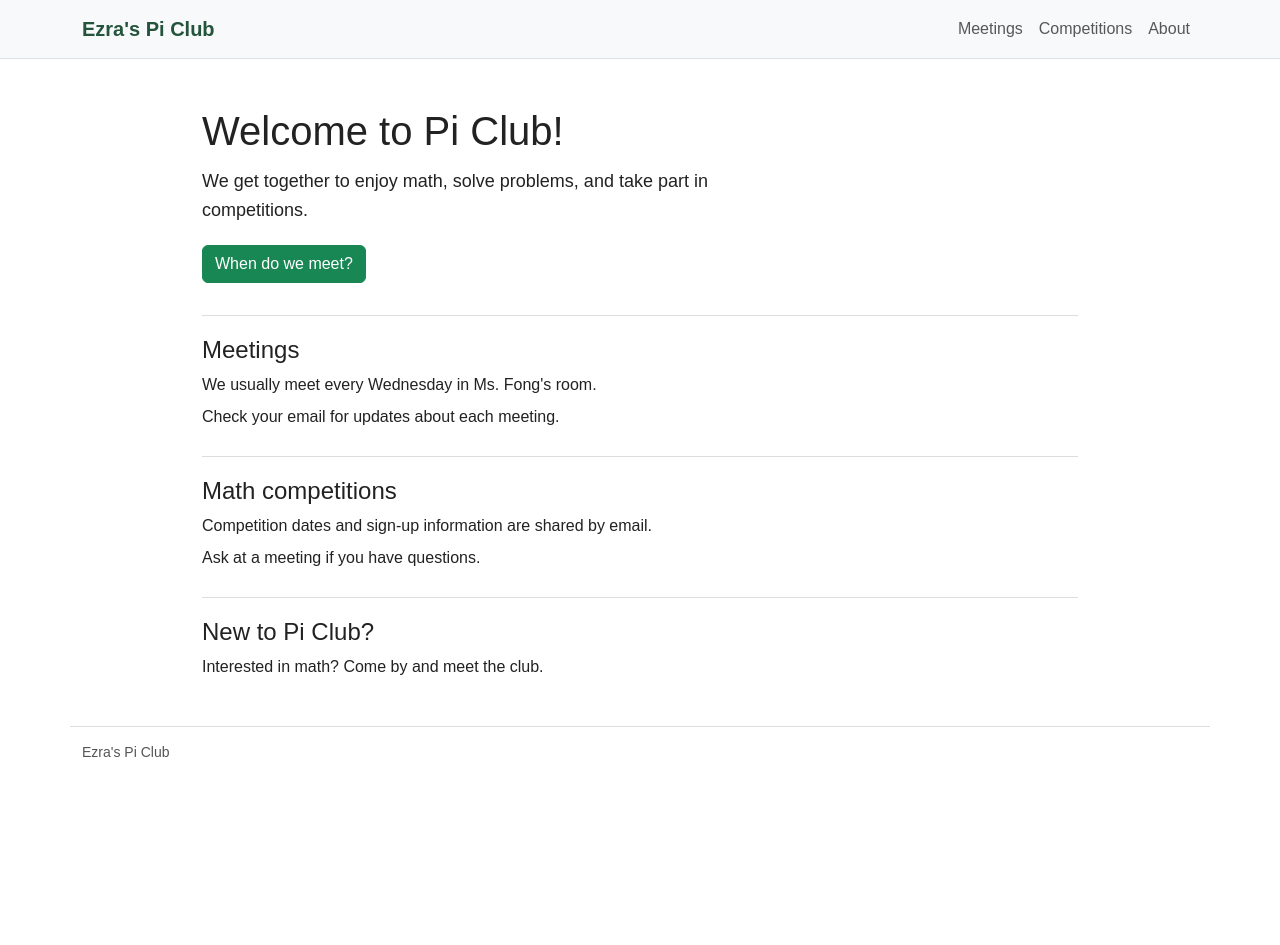
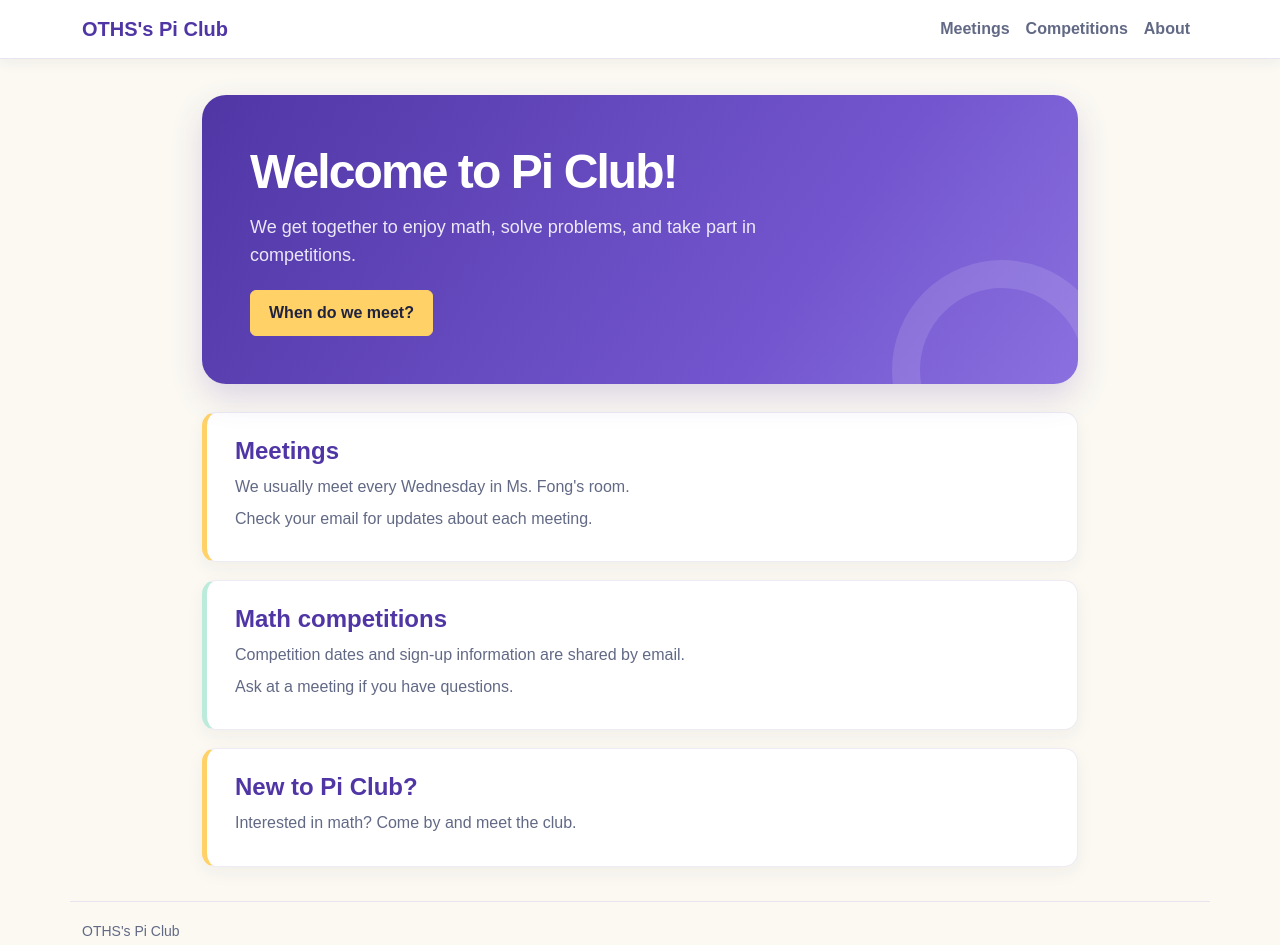
Before and after one commit to Chrisc6000/PI-clup-client-website, a plain HTML site: page index.html in a window 1280 px wide. Before the commit the page ends 800 px from the top, so only its background shows below. Drawn offline with nearby package versions, Linux system fonts and the light colour scheme.

```diff
--- a/index.html
+++ b/index.html
@@ -3,8 +3,8 @@
   <head>
     <meta charset="utf-8">
     <meta name="viewport" content="width=device-width, initial-scale=1">
-    <meta name="description" content="Meeting and competition information for Ezra's Pi Club.">
-    <title>Ezra's Pi Club</title>
+    <meta name="description" content="Meeting and competition information for OTHS's Pi Club.">
+    <title>OTHS's Pi Club</title>
     <link
       href="https://cdn.jsdelivr.net/npm/bootstrap@5.3.3/dist/css/bootstrap.min.css"
       rel="stylesheet"
@@ -16,7 +16,7 @@
   <body>
     <nav class="navbar navbar-expand-lg bg-light border-bottom">
       <div class="container">
-        <a class="navbar-brand" href="index.html">Ezra's Pi Club</a>
+        <a class="navbar-brand" href="index.html">OTHS's Pi Club</a>
         <button
           class="navbar-toggler"
           type="button"
@@ -64,7 +64,7 @@
     </main>
 
     <footer class="container site-footer">
-      <p>Ezra's Pi Club</p>
+      <p>OTHS's Pi Club</p>
     </footer>
     <script
       src="https://cdn.jsdelivr.net/npm/bootstrap@5.3.3/dist/js/bootstrap.bundle.min.js"
--- a/styles.css
+++ b/styles.css
@@ -1,16 +1,47 @@
+:root {
+  --ink: #20233f;
+  --muted: #626985;
+  --plum: #5036a5;
+  --plum-dark: #382477;
+  --mint: #bcebdc;
+  --gold: #ffd166;
+  --paper: #fbf9f2;
+  --white: #fff;
+}
+
 body {
-  color: #222;
+  color: var(--ink);
+  background: var(--paper);
   font-family: Arial, sans-serif;
   line-height: 1.6;
 }
 
-.navbar-brand {
-  color: #24543b;
-  font-weight: bold;
+.navbar.bg-light {
+  background-color: var(--white) !important;
+  border-bottom-color: #e8e4f0 !important;
+  box-shadow: 0 3px 14px rgb(32 35 63 / 6%);
 }
 
-.navbar-brand:hover {
-  color: #193b29;
+.navbar-brand {
+  color: var(--plum);
+  font-weight: 700;
+}
+
+.navbar-brand:hover,
+.navbar-brand:focus {
+  color: var(--plum-dark);
+}
+
+.navbar .nav-link {
+  color: var(--muted);
+  font-weight: 600;
+  transition: color 160ms ease;
+}
+
+.navbar .nav-link:hover,
+.navbar .nav-link:focus,
+.navbar .nav-link.active {
+  color: var(--plum);
 }
 
 .site-content {
@@ -18,39 +49,94 @@ body {
 }
 
 .intro {
-  padding: 48px 0 32px;
+  position: relative;
+  overflow: hidden;
+  margin: 36px 0 28px;
+  padding: 48px;
+  border-radius: 24px;
+  background: linear-gradient(125deg, var(--plum) 0%, #7356cf 68%, #8a70df 100%);
+  box-shadow: 0 14px 32px rgb(80 54 165 / 18%);
+  color: var(--white);
+}
+
+.intro::after {
+  position: absolute;
+  right: -34px;
+  bottom: -96px;
+  width: 220px;
+  height: 220px;
+  border: 28px solid rgb(255 255 255 / 12%);
+  border-radius: 50%;
+  content: "";
 }
 
 .intro h1 {
+  position: relative;
+  z-index: 1;
   margin-bottom: 12px;
+  font-size: clamp(2rem, 5vw, 3rem);
+  font-weight: 750;
+  letter-spacing: -0.04em;
 }
 
 .intro p {
+  position: relative;
+  z-index: 1;
   max-width: 600px;
   margin-bottom: 20px;
+  color: rgb(255 255 255 / 88%);
   font-size: 18px;
 }
 
+.intro .btn-success {
+  position: relative;
+  z-index: 1;
+  padding: 10px 18px;
+  border-color: var(--gold);
+  background-color: var(--gold);
+  color: var(--ink);
+  font-weight: 700;
+}
+
+.intro .btn-success:hover,
+.intro .btn-success:focus {
+  border-color: #ffbf3f;
+  background-color: #ffbf3f;
+  color: var(--ink);
+}
+
 .info {
-  padding: 20px 0;
-  border-top: 1px solid #ddd;
+  margin: 18px 0;
+  padding: 24px 28px;
+  border: 1px solid #eeebf4;
+  border-left: 5px solid var(--mint);
+  border-radius: 14px;
+  background: var(--white);
+  box-shadow: 0 6px 18px rgb(32 35 63 / 5%);
+}
+
+.info:nth-of-type(even) {
+  border-left-color: var(--gold);
 }
 
 .info h2 {
   margin-bottom: 8px;
+  color: var(--plum);
   font-size: 24px;
+  font-weight: 700;
 }
 
 .info p {
   margin: 6px 0;
+  color: var(--muted);
 }
 
 .site-footer {
-  margin-top: 20px;
-  padding-top: 14px;
-  padding-bottom: 14px;
-  border-top: 1px solid #ddd;
-  color: #555;
+  margin-top: 34px;
+  padding-top: 18px;
+  padding-bottom: 18px;
+  border-top: 1px solid #e8e4f0;
+  color: var(--muted);
   font-size: 14px;
 }
 
@@ -58,8 +144,14 @@ body {
   margin: 0;
 }
 
-@media (max-width: 480px) {
+@media (max-width: 575.98px) {
   .intro {
-    padding-top: 36px;
+    margin-top: 24px;
+    padding: 34px 26px;
+    border-radius: 18px;
+  }
+
+  .info {
+    padding: 20px;
   }
 }
```
Also changed, not shown: about.html (+3 -3 lines), intro[age.html (+3 -3 lines), PIclub,jpg.png (added), 1 other file.
